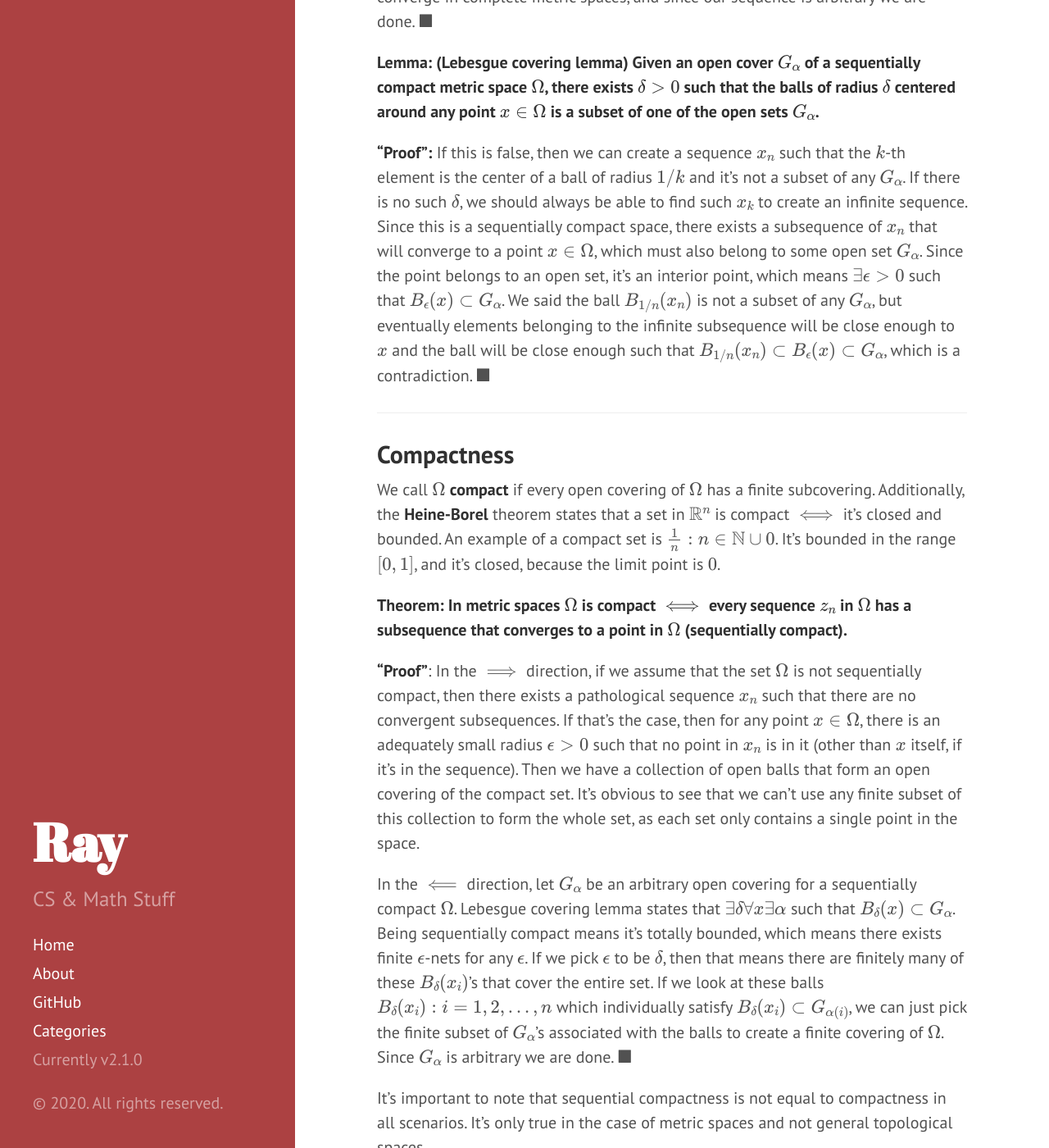
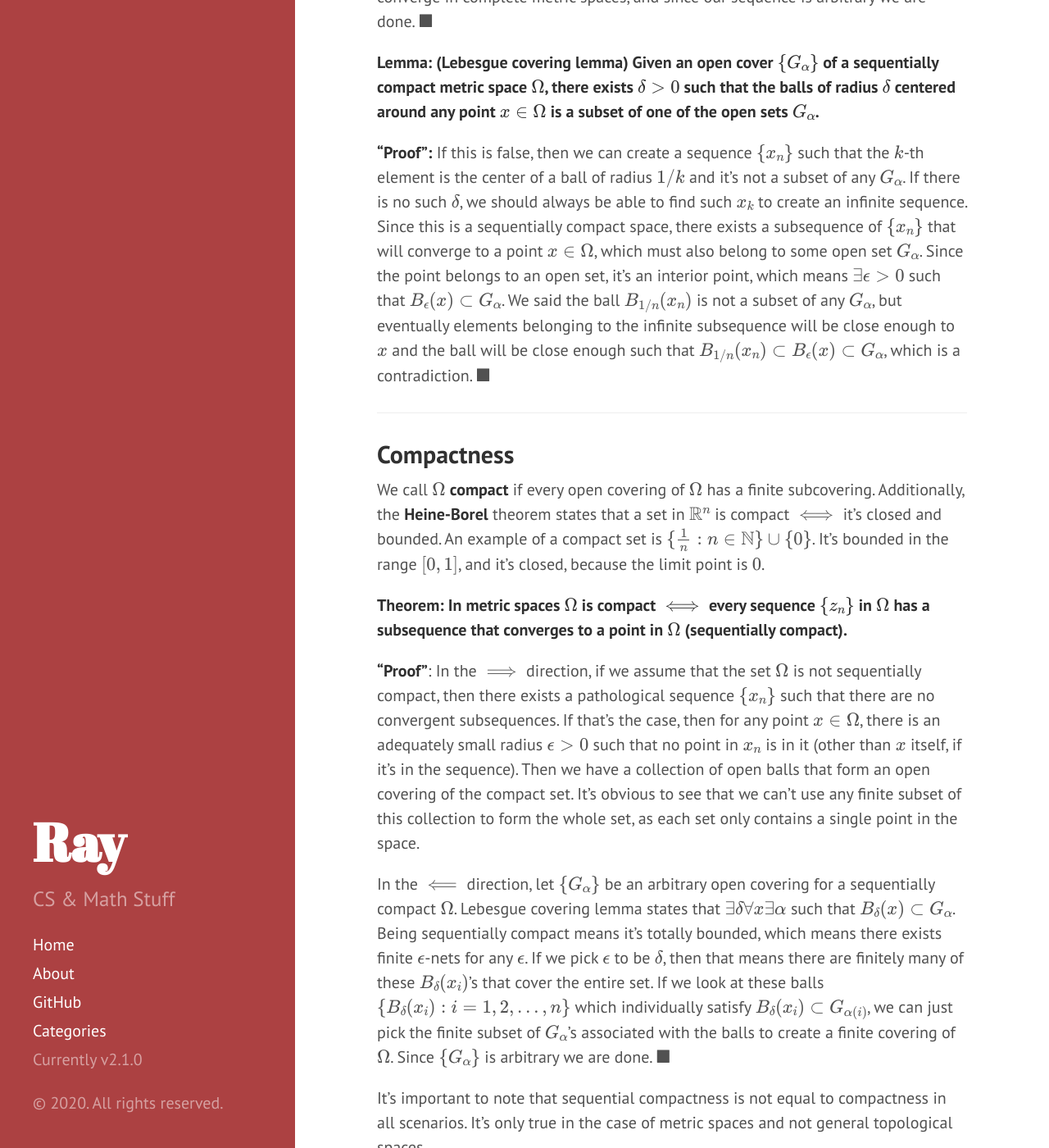
Before and after one commit to OneRaynyDay/oneraynyday.github.io, a Jekyll site: the page built from _posts/2020-10-05-Complex-Analysis-0.md, in a window 1280 px wide and 1400 px high, scrolled down 2464 px. Shown: the whole window at 82% size. Built offline with Jekyll 4.4.1, drawn with Linux system fonts in a browser that asks for light colours; formulas are drawn with MathJax 3; comment, search, counter and statistics services are not loaded; some of the changed text lies outside the part shown.

Commit message:
brackets??

```diff
--- a/_posts/2020-10-05-Complex-Analysis-0.md
+++ b/_posts/2020-10-05-Complex-Analysis-0.md
@@ -14,7 +14,7 @@ $\mathbb{R}, \mathbb{C}$ are fields, which are sets equipped with addition and m
 
 We can easily prove it using $i \in \mathbb{C}$. Due to [trichotomy](https://en.wikipedia.org/wiki/Trichotomy_(mathematics)), $i < 0$ or $i = 0$ or $i > 0$. $i = 0$ is trivially absurd. If $i > 0$ then the order axiom $a, b > 0 \implies ab > 0$ is violated (pick $i$ for both $a, b$). If $i < 0$ then we pick $-i > 0$ as both $a, b$ and we violate the same axiom again.
 
-A sequence in $\mathbb{C}$, $\{z_n\}$ **converges** to $w \in \mathbb{C}$ if $lim_{n \to \infty} \|z_n - w\| = 0$.
+A sequence in $\mathbb{C}$, $\\{z_n\\}$ **converges** to $w \in \mathbb{C}$ if $lim_{n \to \infty} \|z_n - w\| = 0$.
 
 Because $\mathbb{C}$ is **complete** (which we'll prove later), **cauchy** sequences which have the property:
 
@@ -42,13 +42,13 @@ D_r(z_0) = \{z \in \mathbb{C} : |z-z_0| < r\}
 $$
 In a set $\Omega$, $z_0$ is an **interior point** if there exists some open disc around it that's also contained within $\Omega$.
 
-A set is **open** if every point in the set is an interior point. A complement of an open set is a **closed set**. A closed set contains all the limit points of the set, which are defined as the limits of convergent sequences $\{z_n\} \in \Omega$. The **closure** of a set is the union of $\Omega$ and its limit points, and is denoted by $\bar{\Omega}$. The **boundary** of a set $\Omega$ is the closure subtracted by all of the interior points, and is denoted $\partial \Omega$.
+A set is **open** if every point in the set is an interior point. A complement of an open set is a **closed set**. A closed set contains all the limit points of the set, which are defined as the limits of convergent sequences $\\{z_n\\} \in \Omega$. The **closure** of a set is the union of $\Omega$ and its limit points, and is denoted by $\bar{\Omega}$. The **boundary** of a set $\Omega$ is the closure subtracted by all of the interior points, and is denoted $\partial \Omega$.
 
 An open set is considered **connected** if it's not possible to find disjoint non-empty sets $\Omega_1, \Omega_2$ such that $\Omega = \Omega_1 \cup \Omega_2$.
 
 ## Sequential compactness
 
-A set $\Omega$ is **sequentially compact** if every sequence has a convergent subsequence. An **$\epsilon$-net** is a union of balls with some fixed $\epsilon > 0$ centered around a subset of points in $\Omega$ s.t. $\bigcup B_\epsilon(x_\alpha) = \Omega$. A set is **totally bounded** if it has a finite $\epsilon$-net for every $\epsilon$. An **open covering** of a set $\Omega$ is a set of sets $\{U_\alpha \}$ such that $\Omega \subset \bigcup U_\alpha$. The set of open covers doesn't need to be countable.
+A set $\Omega$ is **sequentially compact** if every sequence has a convergent subsequence. An **$\epsilon$-net** is a union of balls with some fixed $\epsilon > 0$ centered around a subset of points in $\Omega$ s.t. $\bigcup B_\epsilon(x_\alpha) = \Omega$. A set is **totally bounded** if it has a finite $\epsilon$-net for every $\epsilon$. An **open covering** of a set $\Omega$ is a set of sets $\\{U_\alpha \\}$ such that $\Omega \subset \bigcup U_\alpha$. The set of open covers doesn't need to be countable.
 
 **Theorem: A metric space $\Omega$ is sequentially compact $\iff$ complete and totally bounded.**
 
@@ -56,21 +56,21 @@ A set $\Omega$ is **sequentially compact** if every sequence has a convergent su
 
 In the $\impliedby$direction, consider an arbitrary sequence. If we have finite balls of size $\epsilon$ covering the entire set (bounded), then by pigeonhole principle there must be infinitely many points of the sequence in at least one of these balls. This subset is another totally bounded set itself, but restricted to a diameter of $\epsilon$. We then state that it must have a $\epsilon/2$-net, and continue the procedure such that we have infinite nested subsets of decreasing diameter. By picking a single point in each of these subsets we've created a cauchy subsequence of the original. Cauchy sequences converge in complete metric spaces, and since our sequence is arbitrary we are done. $\blacksquare$
 
-**Lemma: (Lebesgue covering lemma) Given an open cover $\{G_\alpha\}$ of a sequentially compact metric space $\Omega$, there exists $\delta > 0$ such that the balls of radius $\delta$ centered around any point $x \in \Omega$ is a subset of one of the open sets $G_\alpha$.**
+**Lemma: (Lebesgue covering lemma) Given an open cover $\\{G_\alpha\\}$ of a sequentially compact metric space $\Omega$, there exists $\delta > 0$ such that the balls of radius $\delta$ centered around any point $x \in \Omega$ is a subset of one of the open sets $G_\alpha$.**
 
-**"Proof":** If this is false, then we can create a sequence $\{x_n\}$ such that the $k$-th element is the center of a ball of radius $1/k$ and it's not a subset of any $G_\alpha$. If there is no such $\delta$, we should always be able to find such $x_k$ to create an infinite sequence. Since this is a sequentially compact space, there exists a subsequence of $\{x_n\}$ that will converge to a point $x \in \Omega$, which must also belong to some open set $G_\alpha$. Since the point belongs to an open set, it's an interior point, which means $\exists \epsilon > 0$ such that $B_\epsilon(x) \subset G_\alpha$. We said the ball $B_{1/n}(x_n)$ is not a subset of any $G_\alpha$, but eventually elements belonging to the infinite subsequence will be close enough to $x$ and the ball will be close enough such that $B_{1/n}(x_n) \subset B_\epsilon(x) \subset G_\alpha$, which is a contradiction. $\blacksquare$
+**"Proof":** If this is false, then we can create a sequence $\\{x_n\\}$ such that the $k$-th element is the center of a ball of radius $1/k$ and it's not a subset of any $G_\alpha$. If there is no such $\delta$, we should always be able to find such $x_k$ to create an infinite sequence. Since this is a sequentially compact space, there exists a subsequence of $\\{x_n\\}$ that will converge to a point $x \in \Omega$, which must also belong to some open set $G_\alpha$. Since the point belongs to an open set, it's an interior point, which means $\exists \epsilon > 0$ such that $B_\epsilon(x) \subset G_\alpha$. We said the ball $B_{1/n}(x_n)$ is not a subset of any $G_\alpha$, but eventually elements belonging to the infinite subsequence will be close enough to $x$ and the ball will be close enough such that $B_{1/n}(x_n) \subset B_\epsilon(x) \subset G_\alpha$, which is a contradiction. $\blacksquare$
 
 ---
 
 ## Compactness
 
-We call $\Omega$ **compact** if every open covering of $\Omega$ has a finite subcovering. Additionally, the **Heine-Borel** theorem states that a set in $\mathbb{R}^n$ is compact $\iff$ it's closed and bounded. An example of a compact set is $\{\frac{1}{n} : {n \in \mathbb{N}}\} \cup \{0\}$. It's bounded in the range $[0, 1]$, and it's closed, because the limit point is $0$.
+We call $\Omega$ **compact** if every open covering of $\Omega$ has a finite subcovering. Additionally, the **Heine-Borel** theorem states that a set in $\mathbb{R}^n$ is compact $\iff$ it's closed and bounded. An example of a compact set is $\\\{\frac{1}{n} : {n \in \mathbb{N}}\\} \cup \\{0\\}$. It's bounded in the range $[0, 1]$, and it's closed, because the limit point is $0$.
 
-**Theorem: In metric spaces $\Omega$ is compact $\iff$ every sequence $\{z_n\}$ in $\Omega$ has a subsequence that converges to a point in $\Omega$ (sequentially compact).**
+**Theorem: In metric spaces $\Omega$ is compact $\iff$ every sequence $\\{z_n\\}$ in $\Omega$ has a subsequence that converges to a point in $\Omega$ (sequentially compact).**
 
-**"Proof"**: In the $\implies$ direction, if we assume that the set $\Omega$ is not sequentially compact, then there exists a pathological sequence $\{x_n\}$ such that there are no convergent subsequences. If that's the case, then for any point $x \in \Omega$, there is an adequately small radius $\epsilon > 0$ such that no point in $x_n$ is in it (other than $x$ itself, if it's in the sequence). Then we have a collection of open balls that form an open covering of the compact set. It's obvious to see that we can't use any finite subset of this collection to form the whole set, as each set only contains a single point in the space.
+**"Proof"**: In the $\implies$ direction, if we assume that the set $\Omega$ is not sequentially compact, then there exists a pathological sequence $\\{x_n\\}$ such that there are no convergent subsequences. If that's the case, then for any point $x \in \Omega$, there is an adequately small radius $\epsilon > 0$ such that no point in $x_n$ is in it (other than $x$ itself, if it's in the sequence). Then we have a collection of open balls that form an open covering of the compact set. It's obvious to see that we can't use any finite subset of this collection to form the whole set, as each set only contains a single point in the space.
 
-In the $\impliedby$ direction, let $\{G_\alpha\}$ be an arbitrary open covering for a sequentially compact $\Omega$. Lebesgue covering lemma states that $\exists \delta \forall x \exists \alpha$ such that $ B_\delta(x) \subset G_\alpha$. Being sequentially compact means it's totally bounded, which means there exists finite $\epsilon$-nets for any $\epsilon$. If we pick $\epsilon$ to be $\delta$, then that means there are finitely many of these $B_\delta(x_i)$'s that cover the entire set. If we look at these balls $\{B_\delta(x_i) : i = 1, 2,...,n\}$ which individually satisfy $B_\delta(x_i) \subset G_{\alpha(i)}$, we can just pick the finite subset of $G_\alpha$'s associated with the balls to create a finite covering of $\Omega$. Since $\{G_\alpha\}$ is arbitrary we are done. $\blacksquare$
+In the $\impliedby$ direction, let $\\{G_\alpha\\}$ be an arbitrary open covering for a sequentially compact $\Omega$. Lebesgue covering lemma states that $\exists \delta \forall x \exists \alpha$ such that $ B_\delta(x) \subset G_\alpha$. Being sequentially compact means it's totally bounded, which means there exists finite $\epsilon$-nets for any $\epsilon$. If we pick $\epsilon$ to be $\delta$, then that means there are finitely many of these $B_\delta(x_i)$'s that cover the entire set. If we look at these balls $\\{B_\delta(x_i) : i = 1, 2,...,n\\}$ which individually satisfy $B_\delta(x_i) \subset G_{\alpha(i)}$, we can just pick the finite subset of $G_\alpha$'s associated with the balls to create a finite covering of $\Omega$. Since $\\{G_\alpha\\}$ is arbitrary we are done. $\blacksquare$
 
 It's important to note that sequential compactness is not equal to compactness in all scenarios. It's only true in the case of metric spaces and not general topological spaces.
 
```
